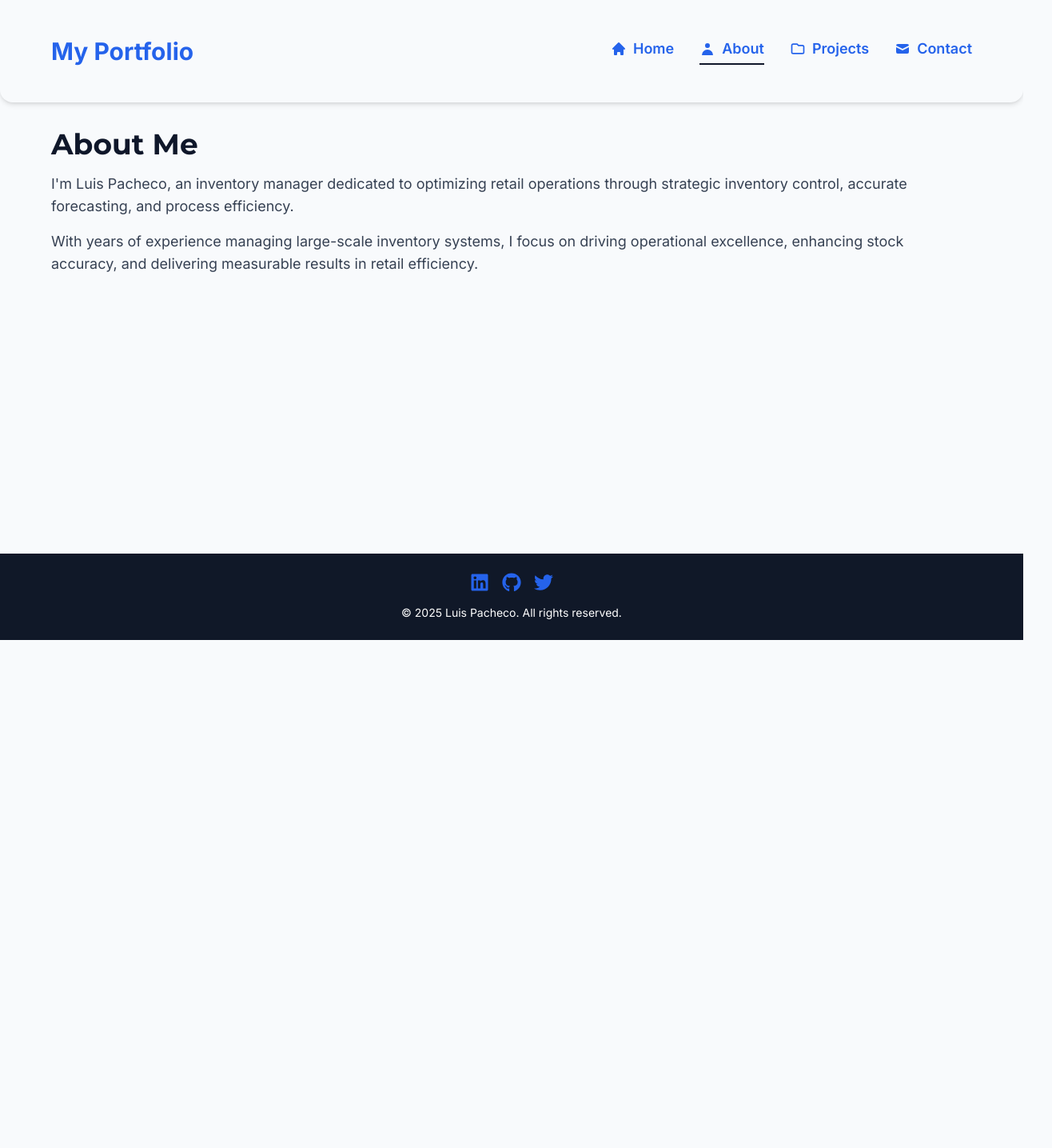
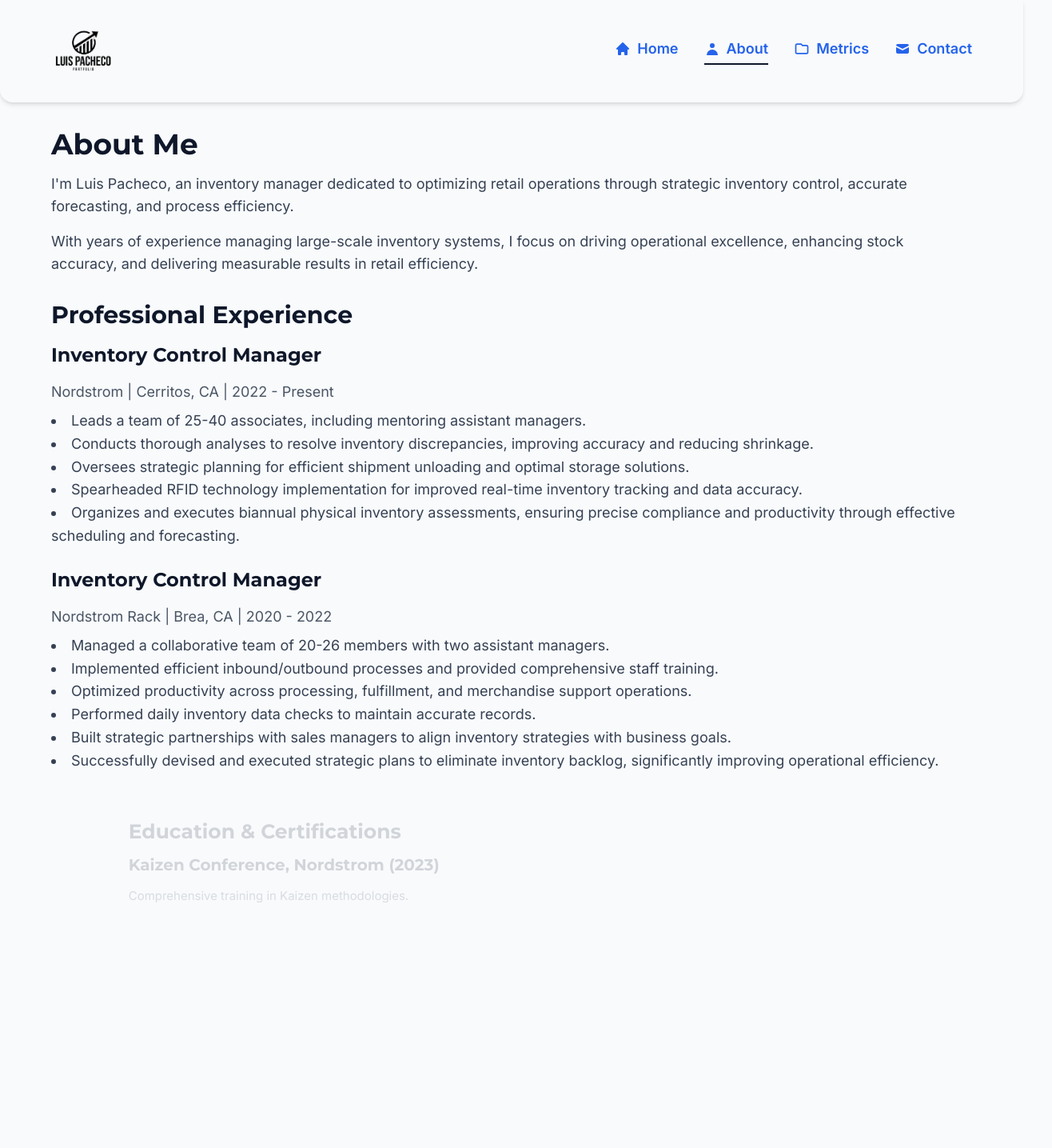
Before and after one commit to palmaisaias/Luis-Pacheco-Portfolio, a React (Vite) app: page /about in a window 1280 px wide. Shown: the top 1435 px of the page at 80% size, 1316 px wide, since content can reach past the window. Before the commit the page ends 800 px from the top, so only its background shows below. Built offline with nearby package versions, Linux system fonts and the light colour scheme.

Commit message:
history add

```diff
--- a/src/components/Header.tsx
+++ b/src/components/Header.tsx
@@ -12,7 +12,7 @@
   const navItems = [
     { name: 'Home', path: '/', icon: <HiHome size={20} /> },
     { name: 'About', path: '/about', icon: <HiUser size={20} /> },
-    { name: 'Projects', path: '/projects', icon: <HiOutlineFolder size={20} /> },
+    { name: 'Metrics', path: '/projects', icon: <HiOutlineFolder size={20} /> },
     { name: 'Contact', path: '/contact', icon: <HiMail size={20} /> },
   ]
 
@@ -21,17 +21,20 @@
       initial={{ y: -80, opacity: 0 }}
       animate={{ y: 0, opacity: 1 }}
       transition={{ duration: 0.6, ease: 'easeOut' }}
-      // Transparent background, fixed height, and using the Inter font (via the CSS variable)
       className="shadow-md rounded-b-2xl bg-transparent h-32"
       style={{ fontFamily: 'var(--body-font)' }}
     >
       <div className="container mx-auto flex justify-between items-center h-full px-6">
-        {/* Title updated to "My Portfolio" with primary slate color */}
-        <Link
-          to="/"
-          className="text-3xl font-bold text-[var(--primary-color)] hover:text-[var(--secondary-color)] transition-colors"
-        >
-          My Portfolio
+        {/* Logo with Framer Motion animation */}
+        <Link to="/">
+          <motion.img
+            src="/lp_logo.webp"
+            alt="Logo"
+            className="w-20 h-auto"
+            initial={{ opacity: 0, rotate: -180, scale: 0.5 }}
+            animate={{ opacity: 1, rotate: 0, scale: 1 }}
+            transition={{ duration: 0.8, ease: 'easeOut' }}
+          />
         </Link>
 
         {/* Desktop Navigation */}
--- a/src/pages/About.tsx
+++ b/src/pages/About.tsx
@@ -7,6 +7,7 @@
 const About: React.FC = () => {
   return (
     <AnimatedSection className="container mx-auto p-8">
+      {/* About Me Section */}
       <motion.h1
         initial={{ opacity: 0, y: -50 }}
         animate={{ opacity: 1, y: 0 }}
@@ -27,10 +28,85 @@
         initial={{ opacity: 0, x: 50 }}
         animate={{ opacity: 1, x: 0 }}
         transition={{ duration: 0.6, delay: 0.4 }}
-        className="text-lg text-gray-700"
+        className="text-lg text-gray-700 mb-8"
       >
         With years of experience managing large-scale inventory systems, I focus on driving operational excellence, enhancing stock accuracy, and delivering measurable results in retail efficiency.
       </motion.p>
+
+      {/* Professional Experience Section */}
+      <motion.div
+        initial={{ opacity: 0, y: 100 }}
+        animate={{ opacity: 1, y: 0 }}
+        transition={{ duration: 0.8, delay: 0.6 }}
+        className="mb-12"
+      >
+        <h2 className="text-3xl font-bold mb-4">Professional Experience</h2>
+        <div className="mb-6">
+          <h3 className="text-2xl font-semibold">Inventory Control Manager</h3>
+          <p className="text-lg text-gray-600">Nordstrom | Cerritos, CA | 2022 - Present</p>
+          <ul className="list-disc list-inside mt-2 text-gray-700">
+            <li>Leads a team of 25-40 associates, including mentoring assistant managers.</li>
+            <li>Conducts thorough analyses to resolve inventory discrepancies, improving accuracy and reducing shrinkage.</li>
+            <li>Oversees strategic planning for efficient shipment unloading and optimal storage solutions.</li>
+            <li>Spearheaded RFID technology implementation for improved real-time inventory tracking and data accuracy.</li>
+            <li>Organizes and executes biannual physical inventory assessments, ensuring precise compliance and productivity through effective scheduling and forecasting.</li>
+          </ul>
+        </div>
+        <div>
+          <h3 className="text-2xl font-semibold">Inventory Control Manager</h3>
+          <p className="text-lg text-gray-600">Nordstrom Rack | Brea, CA | 2020 - 2022</p>
+          <ul className="list-disc list-inside mt-2 text-gray-700">
+            <li>Managed a collaborative team of 20-26 members with two assistant managers.</li>
+            <li>Implemented efficient inbound/outbound processes and provided comprehensive staff training.</li>
+            <li>Optimized productivity across processing, fulfillment, and merchandise support operations.</li>
+            <li>Performed daily inventory data checks to maintain accurate records.</li>
+            <li>Built strategic partnerships with sales managers to align inventory strategies with business goals.</li>
+            <li>Successfully devised and executed strategic plans to eliminate inventory backlog, significantly improving operational efficiency.</li>
+          </ul>
+        </div>
+      </motion.div>
+
+      {/* Education & Certifications Section */}
+      <motion.div
+        initial={{ opacity: 0, scale: 0.8 }}
+        animate={{ opacity: 1, scale: 1 }}
+        transition={{ duration: 0.8, delay: 1.4 }}
+        className="mb-12"
+      >
+        <h2 className="text-3xl font-bold mb-4">Education & Certifications</h2>
+        <div className="mb-4">
+          <h3 className="text-2xl font-semibold">Kaizen Conference, Nordstrom (2023)</h3>
+          <p className="text-lg text-gray-700 mt-2">Comprehensive training in Kaizen methodologies.</p>
+        </div>
+      </motion.div>
+
+      {/* Skills Section */}
+      <motion.div
+        initial={{ opacity: 0, x: 100 }}
+        animate={{ opacity: 1, x: 0 }}
+        transition={{ duration: 0.8, delay: 1.8 }}
+        className="mb-12"
+      >
+        <h2 className="text-3xl font-bold mb-4">Skills</h2>
+        <div className="mb-4">
+          <h3 className="text-xl font-semibold">Technical</h3>
+          <p className="text-lg text-gray-700">
+            Google Suite, Microsoft Office (Excel, PowerPoint)
+          </p>
+        </div>
+        <div className="mb-4">
+          <h3 className="text-xl font-semibold">Professional</h3>
+          <p className="text-lg text-gray-700">
+            Inventory Management, Data Analysis, Data Collection & Reporting, Team Leadership, Problem-Solving, Strategic Planning, Public Speaking, Critical Thinking, KPI Setting & Attainment, Executive Collaborations
+          </p>
+        </div>
+        <div>
+          <h3 className="text-xl font-semibold">Languages</h3>
+          <p className="text-lg text-gray-700">
+            English (Native), Spanish (Proficient)
+          </p>
+        </div>
+      </motion.div>
     </AnimatedSection>
   )
 }
```
